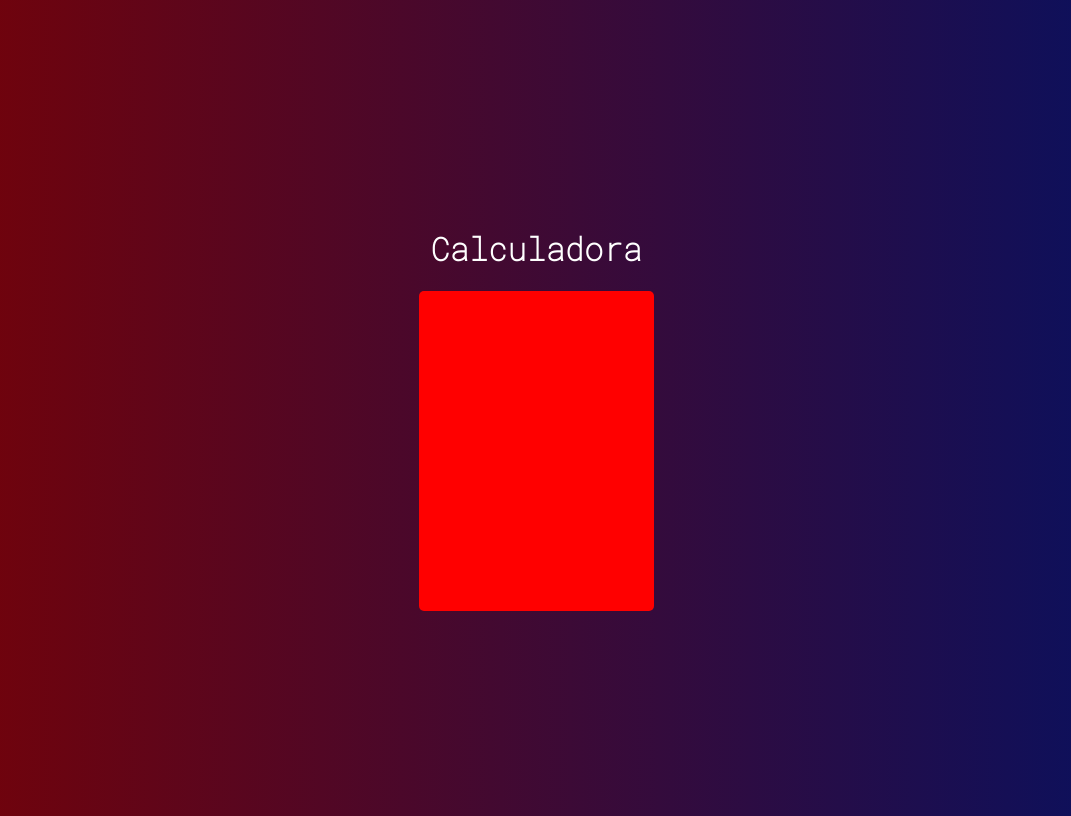
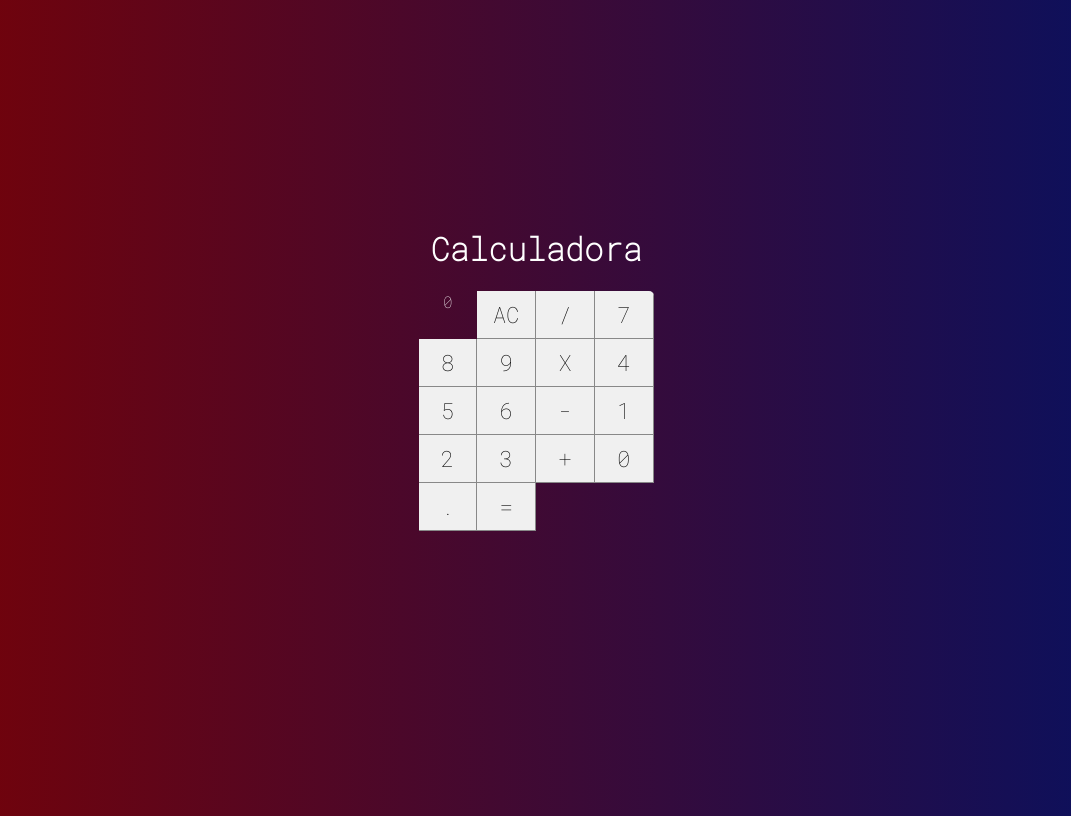
Before and after one commit to andreymarques1202/calculadora, a React (Create React App) app: page / in a window 1280 px wide. Shown: the whole page, without its empty margins (104-1175 px from the left). Built offline with nearby package versions, Linux system fonts and the light colour scheme.

Commit message:
Frontend: Criação dos componentes de botão e estilização

```diff
--- /dev/null
+++ b/src/components/Button.css
@@ -0,0 +1,14 @@
+:root {
+    /* Variaveis em css */
+    --bg-button: #f0f0f0;
+    --border-button: solid 1px #888;
+}
+
+.button {
+    font-size: 1.4em;
+    background-color: var(--bg-button);
+    border: none;
+    border-right: var(--border-button);
+    border-bottom: var(--border-button);
+    outline: none;
+}
--- /dev/null
+++ b/src/components/Button.jsx
@@ -0,0 +1,5 @@
+import React from "react";
+import "./Button.css"
+
+export default props =>
+    <button className="button">{props.label}</button>
--- /dev/null
+++ b/src/components/Display.jsx
@@ -0,0 +1,7 @@
+import React from "react";
+import "./Display.css";
+
+export default props =>
+    <div className="display">
+        {props.value}
+    </div>
--- a/src/main/Calculator.css
+++ b/src/main/Calculator.css
@@ -3,5 +3,8 @@
     width: 235px;
     border-radius: 5px;
     overflow: hidden;
-    background-color: red;
+
+    display: grid;
+    grid-template-columns: repeat(4, 25%);
+    grid-template-rows: 48px 48px 48px 48px 48px;
 }
--- a/src/main/Calculator.jsx
+++ b/src/main/Calculator.jsx
@@ -1,11 +1,30 @@
 import React, {Component} from "react";
-import "./Calculator.css"
+import "./Calculator.css";
+import Button from "../components/Button";
+import Display from "../components/Display";
 
 export default class Calculator extends Component {
     render() {
         return (
             <div className="calculator">
-
+                <Display value={0} />
+                <Button label="AC"/>
+                <Button label="/"/>
+                <Button label="7"/>
+                <Button label="8"/>
+                <Button label="9"/>
+                <Button label="X"/>
+                <Button label="4"/>
+                <Button label="5"/>
+                <Button label="6"/>
+                <Button label="-"/>
+                <Button label="1"/>
+                <Button label="2"/>
+                <Button label="3"/>
+                <Button label="+"/>
+                <Button label="0"/>
+                <Button label="."/>
+                <Button label="="/>
             </div>
         )
     }
```
Also changed, not shown: src/components/Display.css (added).
